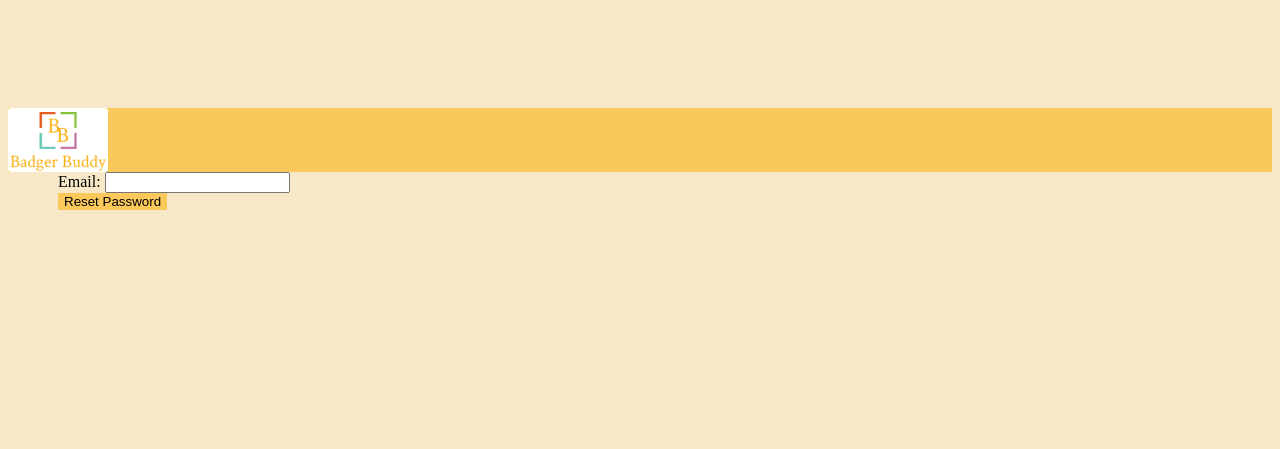
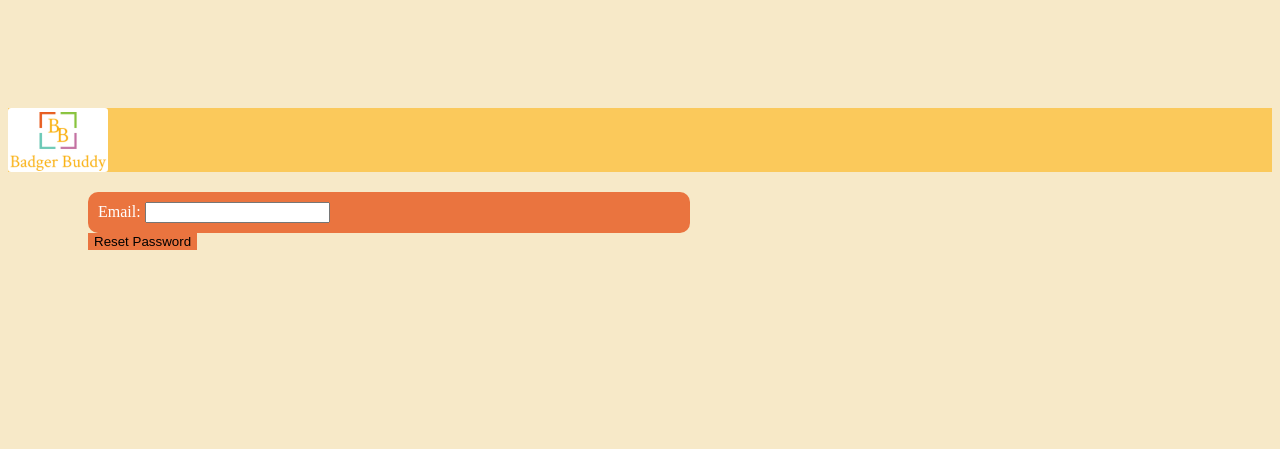
Before and after one commit to tmatsuzawa2/badger-buddy, a Django app: page /users/password_reset/ in a window 1280 px wide. Shown: the top 449 px of the page. Run offline with Django 3.2, Linux system fonts and the light colour scheme; some libraries are stand-ins or nearby versions.

Commit message:
styling for password  reset pages

```diff
--- a/discussion_board/templates/registration/password_reset_confirm.html
+++ b/discussion_board/templates/registration/password_reset_confirm.html
@@ -7,11 +7,12 @@
 {% block content %}
     {% if validlink %}
         {% if form.errors %}
-            <p style="color: lightsalmon; width:50%; margin-left:50px; font-size: 16px;">Your password is not valid, please try again.</p>
+            <p style="color: black; width:50%; margin-left:50px; font-size: 16px;">Your password is not valid, please try again.</p>
         {% endif %}
         <p style="color: black; width:50%; margin-left:50px; font-size: 16px;">Please enter (and confirm) your new password.</p>
         <form action="" method="post" style="width:50%; margin-left:50px;" role="form">
             {% csrf_token %}
+            <div class="list-group" id="profile">
             <div class="form-group">
                 <label for="id_new_password1">New password:</label>
                 <input type="password" name="new_password1" class="form-control" maxlength="128" required id="id_new_password1" >
@@ -20,7 +21,8 @@
                 <label for="id_new_password2">Confirm password:</label>
                 <input type="password" name = "new_password2" class="form-control" maxlength="128" required id="id_new_password2" >
             </div>
-            <input type="submit" class="btn btn-primary" style="background-color:#FBC95B; border: 0px" value="Change my password">
+            </div>
+            <input type="submit" class="btn btn-primary" style="background-color:#EA743F; border: 0px; margin-left:30px;" value="Change my password">
         </form>
     {% else %}
         <h3 style="width:50%; margin-left:50px;">Password reset failed</h3>
--- a/discussion_board/templates/registration/password_reset_form.html
+++ b/discussion_board/templates/registration/password_reset_form.html
@@ -11,10 +11,12 @@
 <form method="post" action="." style="width:50%; margin-left:50px;" role="form">
   {% csrf_token %}
       <div class="form-group">
+          <div class="list-group" id="profile">
         <label for="username">{{form.email.label_tag}}</label>
         <input type="text" name="email" class="form-control" maxlength="64" required id="email" >
+              </div>
       </div>
-      <input type="submit" class="btn btn-primary" style="background-color:#FBC95B; border: 0px" value="Reset Password">
+      <input type="submit" class="btn btn-primary" style="background-color:#EA743F; border: 0px; margin-left:30px;" value="Reset Password">
 </form>
 
 {% endblock %}
```
